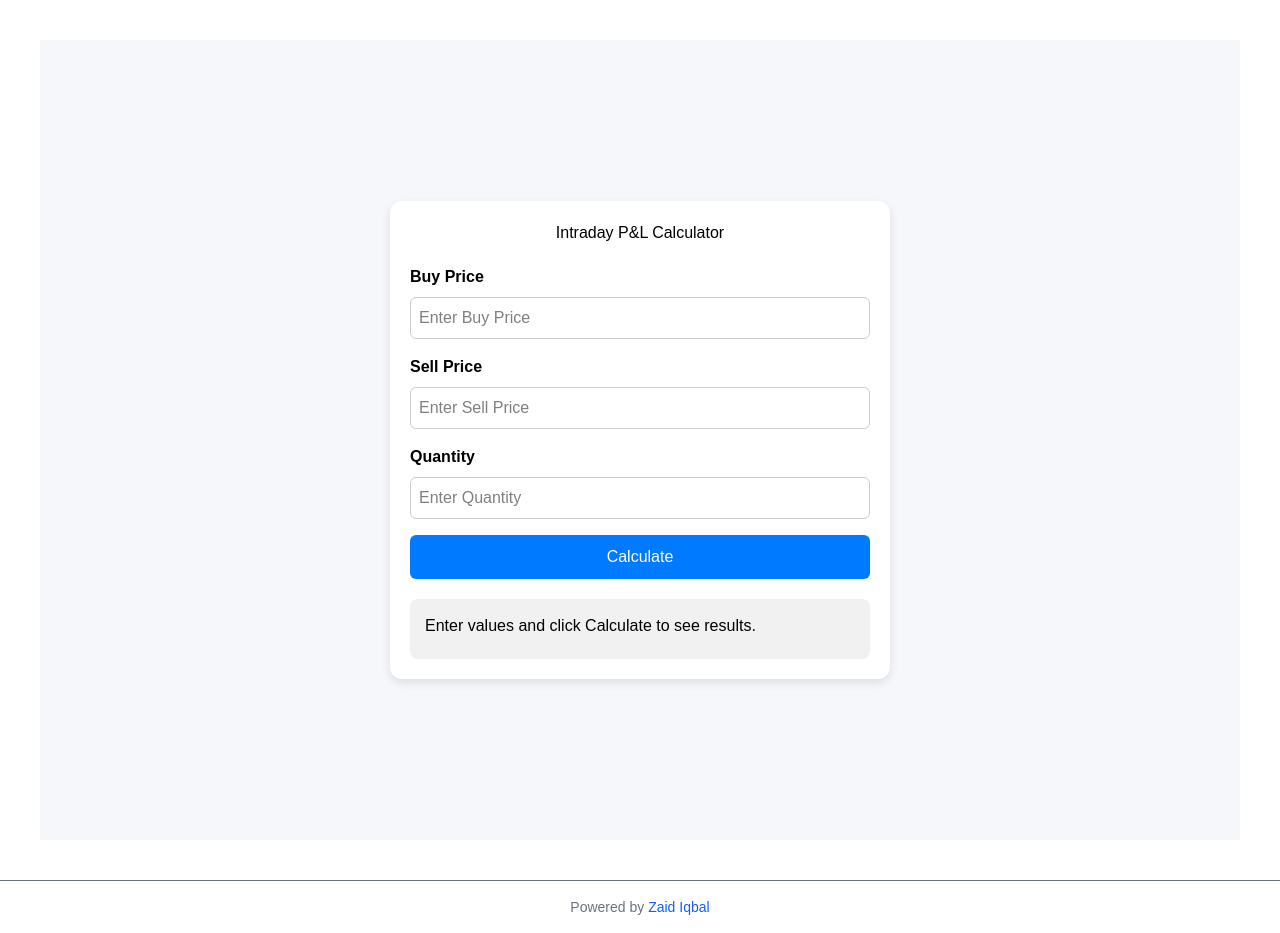
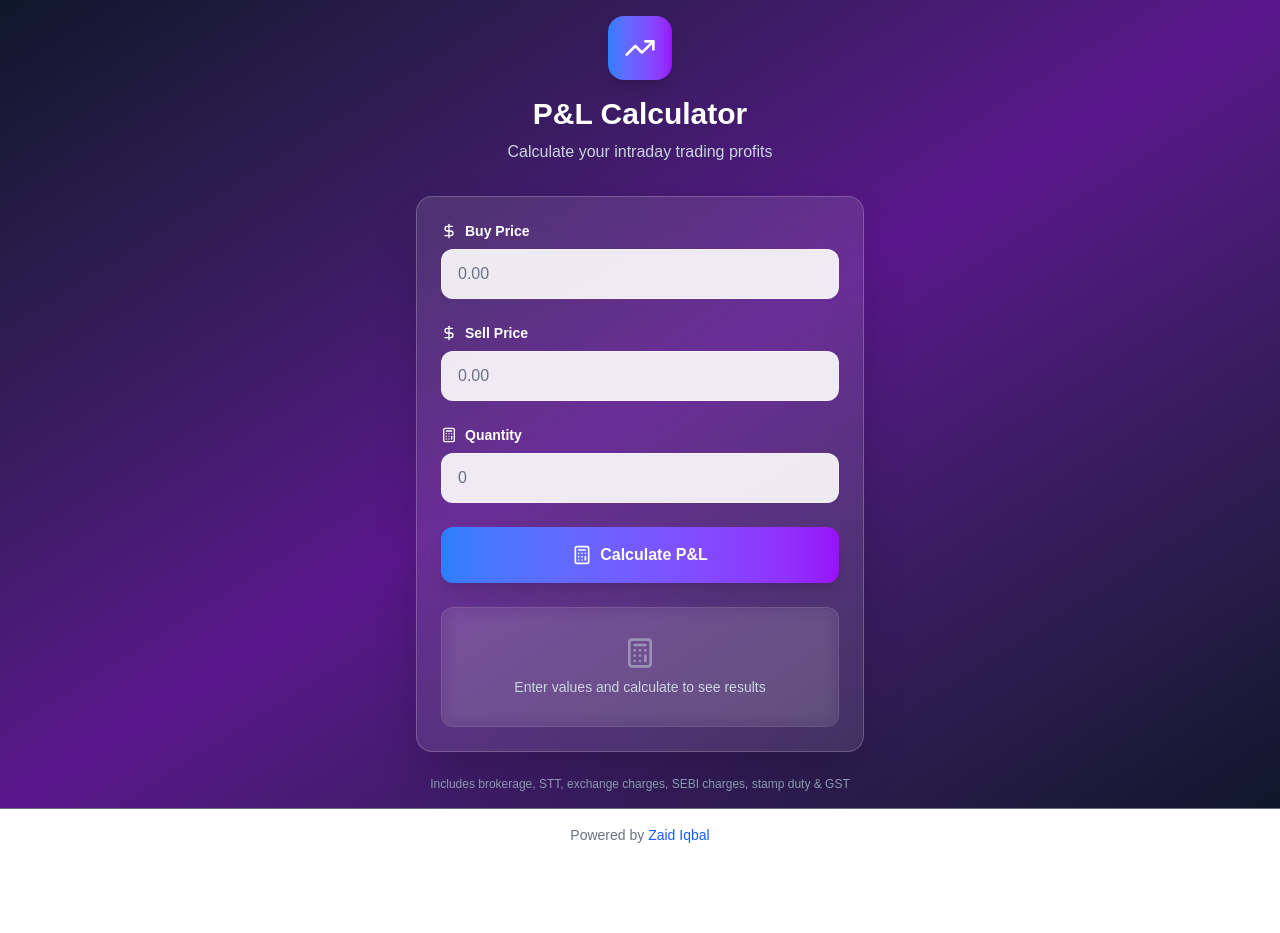
Before and after one commit to zaidiqbal101/Intraday_P-L_calculator, a Next.js app: page / in a window 1280 px wide. After the commit the page ends 861 px from the top, so only its background shows below. Built offline with nearby package versions, Linux system fonts and the light colour scheme.

Commit message:
frontend modification

```diff
--- a/package.json
+++ b/package.json
@@ -9,6 +9,7 @@
     "lint": "next lint"
   },
   "dependencies": {
+    "lucide-react": "^0.540.0",
     "next": "15.4.7",
     "react": "19.1.0",
     "react-dom": "19.1.0"
--- a/src/app/page.tsx
+++ b/src/app/page.tsx
@@ -1,6 +1,7 @@
 'use client';
 
 import React, { useState } from 'react';
+import { TrendingUp, Calculator, DollarSign } from 'lucide-react';
 
 export default function Home() {
   const [buyPrice, setBuyPrice] = useState<string>('');
@@ -14,7 +15,12 @@ export default function Home() {
     const qty = parseInt(quantity);
 
     if (isNaN(buy) || isNaN(sell) || isNaN(qty)) {
-      setResult('⚠️ Please enter valid numbers.');
+      setResult(
+        <div className="text-red-500 flex items-center gap-2">
+          <span className="w-2 h-2 bg-red-500 rounded-full"></span>
+          Please enter valid numbers.
+        </div>
+      );
       return;
     }
 
@@ -50,163 +56,147 @@ export default function Home() {
     const netProfit = grossProfit - totalCharges;
 
     setResult(
-      <>
-        <b style={{ color: '#000' }}>Gross Profit:</b> ₹{grossProfit.toFixed(2)} <br />
-        <b style={{ color: '#000' }}>Total Charges:</b> ₹{totalCharges.toFixed(2)} <br />
-        <b style={{ color: netProfit >= 0 ? 'green' : 'red' }}>
-          Net Profit:
-        </b>{' '}
+      <div className="space-y-4">
+        <div className="grid grid-cols-2 gap-4">
+          <div className="bg-blue-50 p-4 rounded-lg border border-blue-200">
+            <div className="text-sm text-blue-600 font-medium">Gross Profit</div>
+            <div className="text-lg font-bold text-blue-800">₹{grossProfit.toFixed(2)}</div>
+          </div>
+          <div className="bg-gray-50 p-4 rounded-lg border border-gray-200">
+            <div className="text-sm text-gray-600 font-medium">Total Charges</div>
+            <div className="text-lg font-bold text-gray-800">₹{totalCharges.toFixed(2)}</div>
+          </div>
+        </div>
+        <div className={`p-6 rounded-lg border-2 Rs{netProfit >= 0
+          ? 'bg-green-50 border-green-200'
+          : 'bg-red-50 border-red-200'
+        }`}>
+          <div className="flex items-center justify-between">
+            <div className="flex items-center gap-3">
+              <div className={`w-3 h-3 rounded-full Rs{netProfit >= 0 ? 'bg-green-500' : 'bg-red-500'}`}></div>
+              <span className="text-lg font-semibold text-gray-700">Net Profit</span>
+            </div>
+            <div className={`text-2xl font-bold Rs{netProfit >= 0 ? 'text-green-600' : 'text-red-600'}`}>
               ₹{netProfit.toFixed(2)}
-      </>
+            </div>
+          </div>
+        </div>
+      </div>
     );
   };
 
+  // Calculate total buy and sell prices
+  const buyTotal = (parseFloat(buyPrice) * parseInt(quantity) || 0).toFixed(2);
+  const sellTotal = (parseFloat(sellPrice) * parseInt(quantity) || 0).toFixed(2);
+
   return (
-    <div
-      style={{
-        fontFamily: 'Arial, sans-serif',
-        margin: '40px',
-        background: '#f5f7fa',
-        minHeight: '100vh',
-        display: 'flex',
-        justifyContent: 'center',
-        alignItems: 'center',
-        color: '#000', // Ensure default text color
-        boxSizing: 'border-box',
-      }}
-    >
-      <div
-        style={{
-          maxWidth: '500px',
-          margin: 'auto',
-          background: 'white',
-          padding: '20px',
-          borderRadius: '12px',
-          boxShadow: '0 4px 10px rgba(0, 0, 0, 0.1)',
-          color: '#000', // Ensure container text color
-        }}
-      >
-        <h2
-          style={{
-            textAlign: 'center',
-            marginBottom: '20px',
-            color: '#000', // Explicit text color
-          }}
-        >
-          Intraday P&L Calculator
-        </h2>
+    <div className="min-h-screen bg-gradient-to-br from-slate-900 via-purple-900 to-slate-900 flex items-center justify-center p-4">
+      <div className="w-full max-w-md">
+        {/* Header */}
+        <div className="text-center mb-8">
+          <div className="inline-flex items-center justify-center w-16 h-16 bg-gradient-to-r from-blue-500 to-purple-600 rounded-2xl mb-4 shadow-lg">
+            <TrendingUp className="w-8 h-8 text-white" />
+          </div>
+          <h1 className="text-3xl font-bold text-white mb-2">P&L Calculator</h1>
+          <p className="text-slate-300">Calculate your intraday trading profits</p>
+        </div>
 
-        <label
-          style={{
-            fontWeight: 'bold',
-            color: '#000', // Explicit text color
-          }}
-        >
+        {/* Main Card */}
+        <div className="bg-white/10 backdrop-blur-lg rounded-2xl p-6 shadow-2xl border border-white/20">
+          <div className="space-y-6">
+            {/* Buy Price Section */}
+            <div className="space-y-2">
+              <label className="flex items-center gap-2 text-sm font-semibold text-white">
+                <DollarSign className="w-4 h-4" />
                 Buy Price
               </label>
               <input
                 type="number"
                 step="0.01"
-          placeholder="Enter Buy Price"
+                placeholder="0.00"
                 value={buyPrice}
                 onChange={(e: React.ChangeEvent<HTMLInputElement>) =>
                   setBuyPrice(e.target.value)
                 }
-          style={{
-            width: '100%',
-            padding: '8px',
-            margin: '8px 0 16px',
-            border: '1px solid #ccc',
-            borderRadius: '6px',
-            boxSizing: 'border-box',
-            color: '#000', // Input text color
-          }}
+                className="w-full px-4 py-3 bg-white/90 border border-white/30 rounded-xl text-gray-800 placeholder-gray-500 focus:outline-none focus:ring-2 focus:ring-blue-500 focus:border-transparent transition-all"
               />
+              {buyPrice && quantity && (
+                <div className="text-xs text-blue-200 bg-blue-500/20 px-3 py-1 rounded-lg">
+                  Total Buy Value: ₹{buyTotal}
+                </div>
+              )}
+            </div>
 
-        <label
-          style={{
-            fontWeight: 'bold',
-            color: '#000', // Explicit text color
-          }}
-        >
+            {/* Sell Price Section */}
+            <div className="space-y-2">
+              <label className="flex items-center gap-2 text-sm font-semibold text-white">
+                <DollarSign className="w-4 h-4" />
                 Sell Price
               </label>
               <input
                 type="number"
                 step="0.01"
-          placeholder="Enter Sell Price"
+                placeholder="0.00"
                 value={sellPrice}
                 onChange={(e: React.ChangeEvent<HTMLInputElement>) =>
                   setSellPrice(e.target.value)
                 }
-          style={{
-            width: '100%',
-            padding: '8px',
-            margin: '8px 0 16px',
-            border: '1px solid #ccc',
-            borderRadius: '6px',
-            boxSizing: 'border-box',
-            color: '#000', // Input text color
-          }}
+                className="w-full px-4 py-3 bg-white/90 border border-white/30 rounded-xl text-gray-800 placeholder-gray-500 focus:outline-none focus:ring-2 focus:ring-blue-500 focus:border-transparent transition-all"
               />
+              {sellPrice && quantity && (
+                <div className="text-xs text-green-200 bg-green-500/20 px-3 py-1 rounded-lg">
+                  Total Sell Value: ₹{sellTotal}
+                </div>
+              )}
+            </div>
 
-        <label
-          style={{
-            fontWeight: 'bold',
-            color: '#000', // Explicit text color
-          }}
-        >
+            {/* Quantity Section */}
+            <div className="space-y-2">
+              <label className="flex items-center gap-2 text-sm font-semibold text-white">
+                <Calculator className="w-4 h-4" />
                 Quantity
               </label>
               <input
                 type="number"
-          placeholder="Enter Quantity"
+                placeholder="0"
                 value={quantity}
                 onChange={(e: React.ChangeEvent<HTMLInputElement>) =>
                   setQuantity(e.target.value)
                 }
-          style={{
-            width: '100%',
-            padding: '8px',
-            margin: '8px 0 16px',
-            border: '1px solid #ccc',
-            borderRadius: '6px',
-            boxSizing: 'border-box',
-            color: '#000', // Input text color
-          }}
+                className="w-full px-4 py-3 bg-white/90 border border-white/30 rounded-xl text-gray-800 placeholder-gray-500 focus:outline-none focus:ring-2 focus:ring-blue-500 focus:border-transparent transition-all"
               />
+            </div>
 
+            {/* Calculate Button */}
             <button
               onClick={calculate}
-          style={{
-            width: '100%',
-            padding: '10px',
-            background: '#007bff',
-            color: 'white', // Explicit button text color
-            border: 'none',
-            borderRadius: '6px',
-            fontSize: '16px',
-            cursor: 'pointer',
-            boxSizing: 'border-box',
-          }}
-          onMouseOver={(e) => (e.currentTarget.style.background = '#0056b3')}
-          onMouseOut={(e) => (e.currentTarget.style.background = '#007bff')}
+              className="w-full bg-gradient-to-r from-blue-500 to-purple-600 hover:from-blue-600 hover:to-purple-700 text-white font-semibold py-4 px-6 rounded-xl shadow-lg hover:shadow-xl transform hover:scale-[1.02] transition-all duration-200 flex items-center justify-center gap-2"
             >
-          Calculate
+              <Calculator className="w-5 h-5" />
+              Calculate P&L
             </button>
 
-        <div
-          style={{
-            marginTop: '20px',
-            padding: '15px',
-            background: '#f1f1f1',
-            borderRadius: '8px',
-            minHeight: '60px', // Ensure div is visible
-            color: '#000', // Explicit text color
-            boxSizing: 'border-box',
-          }}
-        >
-          {result || 'Enter values and click Calculate to see results.'}
+            {/* Results Section */}
+            <div className="bg-white/5 backdrop-blur-sm rounded-xl p-6 border border-white/10 min-h-[120px] flex items-center justify-center">
+              {result ? (
+                <div className="w-full text-white">
+                  {result}
+                </div>
+              ) : (
+                <div className="text-center text-slate-300">
+                  <Calculator className="w-8 h-8 mx-auto mb-2 opacity-50" />
+                  <p className="text-sm">Enter values and calculate to see results</p>
+                </div>
+              )}
+            </div>
+          </div>
+        </div>
+
+        {/* Footer */}
+        <div className="text-center mt-6">
+          <p className="text-xs text-slate-400">
+            Includes brokerage, STT, exchange charges, SEBI charges, stamp duty & GST
+          </p>
         </div>
       </div>
     </div>
```
Also changed, not shown: 1 other file (tests, documents, lock files or other folders). Lines whose indentation alone changed are shown as unchanged.
